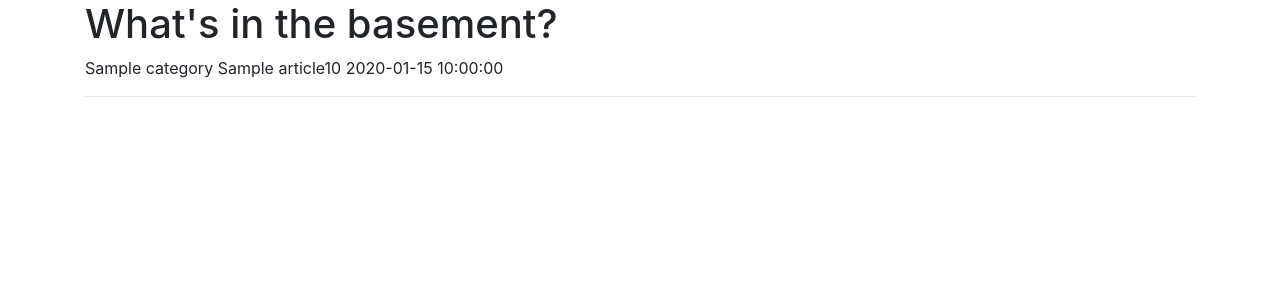
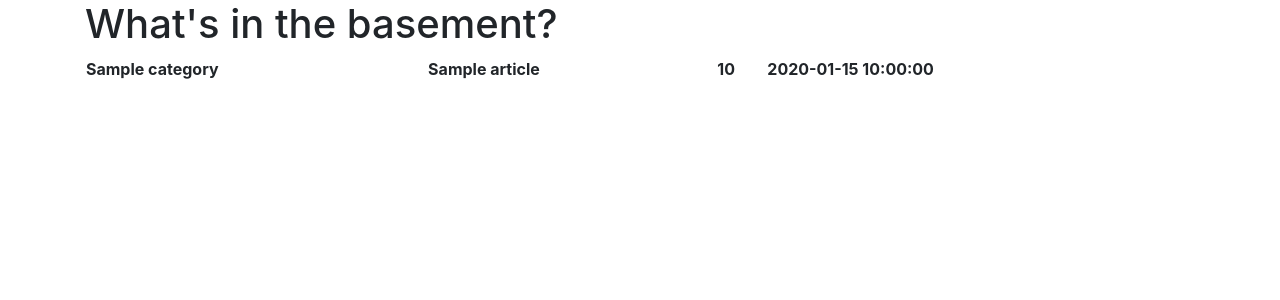
Before and after one commit to petterbejo/storage-app, a Flask app: template templates/frontpage.html in a window 1280 px wide. Shown: the top 300 px of the page. Run offline with Flask 2, Linux system fonts and the light colour scheme; the template is opened without the code that fills it: most values are stand-ins (such as "Sample title", 1, 10 or a date in 2020); lists and menus that the app fills with data are empty; some libraries are stand-ins or nearby versions.

Commit message:
Implement table viewing of content.

```diff
--- a/templates/frontpage.html
+++ b/templates/frontpage.html
@@ -2,8 +2,14 @@
 
 {% block content %}
     <h1>{% block title %} What's in the basement?{% endblock %}</h1>
+    <table style="width:100%">
     {% for item in storage %}
-            <p>{{ item['Category'] }} {{ item['Article'] }}{{ item['Quantity'] }} {{ item['Expiry_date'] }}</p>
-        <hr>
+            <tr>
+            <th>{{ item['Category'] }}</th>
+            <th>{{ item['Article'] }}</th>
+            <th>{{ item['Quantity'] }}</th>
+            <th>{{ item['Expiry_date'] }}</th>
+            </tr>
     {% endfor %}
+    </table>
 {% endblock %}
```
